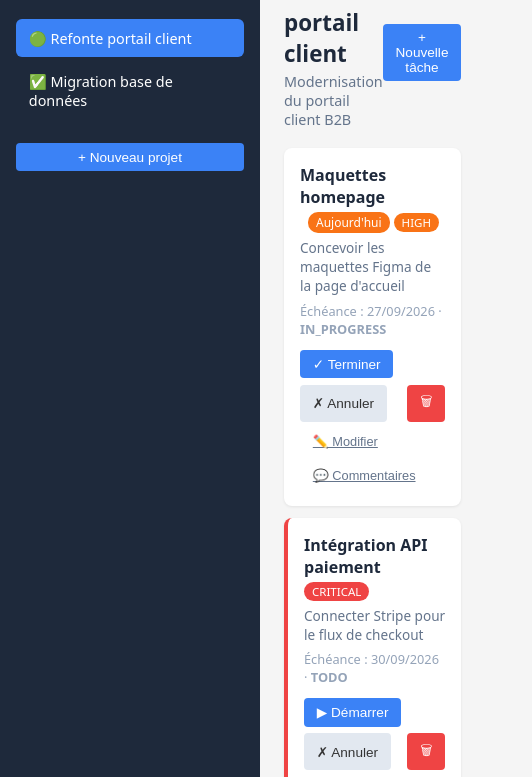
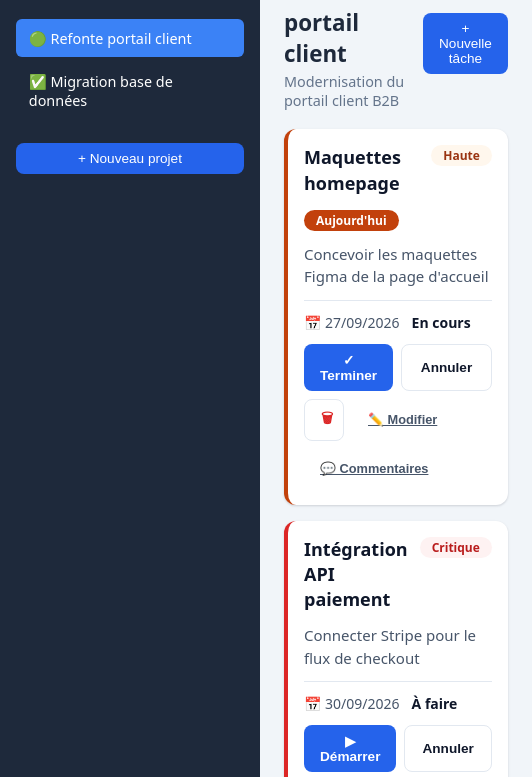
Before and after one commit to daniel-chris-lucas/formation-ia-webnet, a website built with Vite: page index.html in a window 390 px wide. Shown: the part 48-825 px from the top of the page, 532 px wide, since content can reach past the window. Built offline with nearby package versions, Linux system fonts and the light colour scheme.

Commit message:
lab 4 Front (corrigé) : carte tâche v2 intégrée depuis la maquette (tokens des specs, mobile-first, libellés FR, bouton supprimer accessible)
Co-Authored-By: Claude Opus 5.5 <noreply@anthropic.com>
Claude-Session: https://claude.ai/code/session_01Vvk8wHecXfMEHXgMFGkQoa

```diff
--- a/src/components/TaskCard.ts
+++ b/src/components/TaskCard.ts
@@ -4,7 +4,7 @@ import { bindTaskCardActions } from './TaskCard.handlers.js';
 
 /** Carte d'une tâche : rendu uniquement, la logique vit dans TaskCard.view / TaskCard.handlers, les styles dans src/styles. */
 export function renderTaskCard(task: Task, onUpdate: () => void): HTMLElement {
-  const card = document.createElement('div');
+  const card = document.createElement('article');
   card.className = taskCardClass(task);
   card.innerHTML = taskCardHtml(task);
   bindTaskCardActions(card, task, onUpdate);
--- a/src/components/TaskCard.view.ts
+++ b/src/components/TaskCard.view.ts
@@ -1,10 +1,11 @@
 import type { Task } from '../types.js';
 import { canReopen } from '../services/taskService.js';
 import { formatDate, getDueState } from '../utils/date.js';
+import { PRIORITY_LABELS, STATUS_LABELS } from '../utils/labels.js';
 
-// Styles : src/styles/components/_task-card.scss et _pill.scss (BEM)
+// Carte v2 (maquettes/maquette-carte-tache-*.png) — styles : src/styles/components/_task-card.scss et _pill.scss
 const BADGES = {
-  overdue: `<span class="pill pill--overdue">En retard</span>`,
+  overdue: `<span class="pill pill--overdue">⚠ En retard</span>`,
   today: `<span class="pill pill--today">Aujourd'hui</span>`,
 };
 
@@ -13,20 +14,17 @@ export function isClosed(task: Task): boolean {
 }
 
 export function taskCardClass(task: Task): string {
-  return [
-    'task-card',
-    task.priority === 'CRITICAL' ? 'task-card--critical' : '',
-    isClosed(task) ? 'task-card--closed' : '',
-  ].filter(Boolean).join(' ');
+  return ['task-card', `task-card--${task.priority.toLowerCase()}`, isClosed(task) ? 'task-card--closed' : '']
+    .filter(Boolean).join(' ');
 }
 
 function actionsHtml(task: Task): string {
-  if (task.status === 'TODO') return `<button class="btn-primary btn-start">▶ Démarrer</button><button class="btn-secondary btn-cancel">✗ Annuler</button>`;
-  if (task.status === 'IN_PROGRESS') return `<button class="btn-primary btn-done">✓ Terminer</button><button class="btn-secondary btn-cancel">✗ Annuler</button>`;
+  if (task.status === 'TODO') return `<button class="btn-primary btn-start">▶ Démarrer</button><button class="btn-secondary btn-cancel">Annuler</button>`;
+  if (task.status === 'IN_PROGRESS') return `<button class="btn-primary btn-done">✓ Terminer</button><button class="btn-secondary btn-cancel">Annuler</button>`;
   if (task.status === 'DONE') {
     return canReopen(task)
       ? `<button class="btn-secondary btn-reopen">↩ Réouvrir</button>`
-      : `<button class="btn-ghost btn-reopen" disabled title="Réouverture possible après 7 jours">↩ Réouvrir</button>`;
+      : `<button class="btn-secondary btn-reopen" disabled title="Réouverture possible après 7 jours">↩ Réouvrir</button>`;
   }
   return '';
 }
@@ -34,18 +32,20 @@ function actionsHtml(task: Task): string {
 export function taskCardHtml(task: Task): string {
   const state = getDueState(task.dueDate, isClosed(task));
   return `
-    <div class="task-card__body">
-      <div class="task-card__main">
-        <div class="task-card__heading">
-          <strong class="task-card__title">${task.title}</strong>
-          ${state ? BADGES[state] : ''}<span class="pill pill--priority pill--${task.priority.toLowerCase()}">${task.priority}</span>
-        </div>
-        ${task.description ? `<p class="task-card__desc">${task.description}</p>` : ''}
-        <div class="task-card__meta">Échéance : ${formatDate(task.dueDate)} · <strong>${task.status}</strong></div>
+    <div class="task-card__header">
+      <h3 class="task-card__title">${task.title}</h3>
+      <span class="pill pill--${task.priority.toLowerCase()}">${PRIORITY_LABELS[task.priority]}</span>
+    </div>
+    ${state ? `<div>${BADGES[state]}</div>` : ''}
+    ${task.description ? `<p class="task-card__desc">${task.description}</p>` : ''}
+    <div class="task-card__footer">
+      <div class="task-card__meta">
+        <span><span aria-hidden="true">📅</span> ${formatDate(task.dueDate)}</span>
+        <span class="task-card__status">${STATUS_LABELS[task.status]}</span>
       </div>
-    </div>
-    <div class="task-card__actions task-actions">
-      ${actionsHtml(task)}
-      <button class="btn-danger btn-delete task-card__delete">🗑</button>
+      <div class="task-card__actions task-actions">
+        ${actionsHtml(task)}
+        <button class="btn-icon btn-delete task-card__delete" aria-label="Supprimer la tâche « ${task.title} »"><span aria-hidden="true">🗑</span></button>
+      </div>
     </div>`;
 }
--- a/src/styles/_base.scss
+++ b/src/styles/_base.scss
@@ -2,7 +2,7 @@
 * { box-sizing: border-box; margin: 0; padding: 0; }
 
 body {
-  font-family: system-ui, sans-serif;
+  font-family: system-ui, -apple-system, 'Segoe UI', sans-serif;
   background: var(--color-bg);
   color: var(--color-text-body);
 }
@@ -12,7 +12,7 @@ body {
 h1 {
   font-size: 1.2rem;
   font-weight: 700;
-  color: var(--color-text-subtle);
+  color: var(--color-on-sidebar-muted); // le h1 est dans la sidebar sombre
   margin-bottom: var(--space-6);
   letter-spacing: 0.05em;
   text-transform: uppercase;
@@ -26,6 +26,7 @@ button {
   font-size: 0.85rem;
 
   &:disabled { opacity: 0.5; cursor: not-allowed; }
+  &:focus-visible { outline: none; box-shadow: var(--focus-ring); }
 }
 
 input, textarea, select {
@@ -38,5 +39,6 @@ input, textarea, select {
 
 .btn-primary { background: var(--color-primary); color: var(--color-on-primary); }
 .btn-danger { background: var(--color-danger); color: var(--color-on-primary); }
-.btn-secondary { background: var(--color-secondary-bg); color: var(--color-text-body); }
+.btn-secondary { background: var(--color-secondary-bg); color: var(--color-text-body); border: 1px solid var(--color-border); }
+.btn-icon { background: var(--color-surface); color: var(--color-danger); border: 1px solid var(--color-border); }
 .btn-ghost { background: transparent; color: var(--color-text-muted); text-decoration: underline; }
--- a/src/styles/_tokens.scss
+++ b/src/styles/_tokens.scss
@@ -1,38 +1,61 @@
-// Design tokens TaskFlow — CSS custom properties nommées par RÔLE.
-// Seul fichier autorisé à contenir des couleurs en dur.
+// Design tokens TaskFlow — source : maquettes/specs-maquettes.md
+// CSS custom properties nommées par RÔLE. Seul fichier autorisé à contenir des couleurs en dur.
 :root {
-  // Couleurs
-  --color-primary: #3b82f6;
+  // Couleurs de base
+  --color-primary: #2563eb;
   --color-on-primary: #fff;
-  --color-danger: #ef4444;
-  --color-warning: #f97316;
-  --color-text: #1e293b;
-  --color-text-body: #333;
-  --color-text-muted: #64748b;
-  --color-text-subtle: #94a3b8;
-  --color-bg: #f5f5f5;
+  --color-text: #0f172a;
+  --color-text-body: #0f172a;
+  --color-text-muted: #475569;
+  --color-text-subtle: #475569;
+  --color-border: #e2e8f0;
+  --color-border-input: #cbd5e1;
+  --color-bg: #f1f5f9;
   --color-surface: #fff;
-  --color-secondary-bg: #e2e8f0;
-  --color-border-input: #d1d5db;
+  --color-secondary-bg: #fff;
   --color-sidebar: #1e293b;
   --color-on-sidebar: #fff;
+  --color-on-sidebar-muted: #94a3b8; // 5,7:1 sur --color-sidebar
 
-  // Priorités
-  --priority-low: #94a3b8;
-  --priority-medium: #3b82f6;
-  --priority-high: #f97316;
-  --priority-critical: #ef4444;
+  // États
+  --color-danger: #dc2626;
+  --color-danger-bg: #fef2f2;
+  --color-danger-text: #b91c1c;
+  --color-warning: #c2410c;
+  --color-warning-bg: #fff7ed;
+  --color-warning-text: #9a3412;
+  --color-success: #15803d;
+  --color-info-bg: #eff6ff;
+  --color-info-text: #1d4ed8;
+  --color-neutral-bg: #f1f5f9;
+
+  // Priorités (bordure gauche des cartes)
+  --priority-low: #475569;
+  --priority-medium: #2563eb;
+  --priority-high: #c2410c;
+  --priority-critical: #dc2626;
 
   // Formes
-  --radius-control: 4px;
-  --radius-card: 8px;
-  --radius-pill: 10px;
-  --shadow-card: 0 1px 3px rgba(0, 0, 0, 0.08);
+  --radius-control: 8px;
+  --radius-card: 12px;
+  --radius-pill: 999px;
+  --shadow-card: 0 1px 2px rgba(15, 23, 42, 0.06), 0 1px 3px rgba(15, 23, 42, 0.1);
+  --focus-ring: 0 0 0 3px rgba(37, 99, 235, 0.4);
 
-  // Espacements
+  // Espacements (4 · 8 · 12 · 16 · 24 · 32 px)
   --space-1: 0.25rem;
-  --space-2: 0.4rem;
+  --space-2: 0.5rem;
   --space-3: 0.75rem;
   --space-4: 1rem;
   --space-6: 1.5rem;
+  --space-8: 2rem;
+
+  // Typo
+  --font-size-title: 1.125rem;
+  --font-size-body: 0.9375rem;
+  --font-size-meta: 0.875rem;
+  --font-size-pill: 0.75rem;
+
+  // Cibles tactiles
+  --touch-target: 2.5rem; // 40 px
 }
--- a/src/styles/components/_pill.scss
+++ b/src/styles/components/_pill.scss
@@ -1,16 +1,19 @@
-// Pastilles : badges d'échéance et de priorité
+// Pastilles : badges d'échéance (pleins) et de priorité (fond clair)
 .pill {
-  color: var(--color-on-primary);
-  padding: 2px 8px;
+  display: inline-flex;
+  align-items: center;
+  gap: var(--space-1);
   border-radius: var(--radius-pill);
-  font-size: 0.75rem;
+  padding: 2px var(--space-3);
+  font-size: var(--font-size-pill);
+  font-weight: 600;
+  white-space: nowrap;
 
-  &--overdue { background: var(--color-danger); margin-left: 8px; }
-  &--today { background: var(--color-warning); margin-left: 8px; }
+  &--overdue { background: var(--color-danger); color: var(--color-on-primary); }
+  &--today { background: var(--color-warning); color: var(--color-on-primary); }
 
-  &--priority { font-size: 0.72rem; }
-  &--low { background: var(--priority-low); }
-  &--medium { background: var(--priority-medium); }
-  &--high { background: var(--priority-high); }
-  &--critical { background: var(--priority-critical); }
+  &--low { background: var(--color-neutral-bg); color: var(--color-text-muted); }
+  &--medium { background: var(--color-info-bg); color: var(--color-info-text); }
+  &--high { background: var(--color-warning-bg); color: var(--color-warning-text); }
+  &--critical { background: var(--color-danger-bg); color: var(--color-danger-text); }
 }
--- a/src/styles/components/_task-card.scss
+++ b/src/styles/components/_task-card.scss
@@ -1,27 +1,94 @@
-// Carte d'une tâche — BEM : .task-card, .task-card__element, .task-card--modificateur
+// Carte d'une tâche v2 — maquettes/maquette-carte-tache-*.png
+// BEM, mobile-first : base = mobile (≤ 480 px), puis @media (min-width: 481px)
 .task-card {
+  display: grid;
+  gap: var(--space-3);
   background: var(--color-surface);
   border-radius: var(--radius-card);
+  border-left: 4px solid var(--priority-medium);
+  box-shadow: var(--shadow-card);
   padding: var(--space-4);
-  margin-bottom: var(--space-3);
-  box-shadow: var(--shadow-card);
+  margin-bottom: var(--space-4);
 
-  &--critical { border-left: 4px solid var(--priority-critical); }
+  &--low { border-left-color: var(--priority-low); }
+  &--medium { border-left-color: var(--priority-medium); }
+  &--high { border-left-color: var(--priority-high); }
+  &--critical { border-left-color: var(--priority-critical); }
   &--closed { opacity: 0.6; }
 
-  &__body { display: flex; align-items: flex-start; }
-  &__main { flex: 1; }
-  &__heading { display: flex; align-items: center; flex-wrap: wrap; gap: 4px; }
-  &__title { color: var(--color-text); }
-
-  &--closed &__title {
-    text-decoration: line-through;
-    color: var(--color-text-subtle);
+  &__header {
+    display: flex;
+    justify-content: space-between;
+    align-items: flex-start;
+    gap: var(--space-3);
   }
 
-  &__desc { color: var(--color-text-muted); font-size: 0.85rem; margin-top: 0.3rem; }
-  &__meta { font-size: 0.8rem; color: var(--color-text-subtle); margin-top: var(--space-2); }
+  &__title {
+    font-size: var(--font-size-title);
+    font-weight: 600;
+    line-height: 1.4;
+    color: var(--color-text);
+  }
 
-  &__actions { margin-top: var(--space-3); display: flex; flex-wrap: wrap; gap: var(--space-2); }
-  &__delete { margin-left: auto; }
+  &--closed &__title { text-decoration: line-through; }
+
+  &__desc {
+    color: var(--color-text-muted);
+    font-size: var(--font-size-body);
+    line-height: 1.5;
+  }
+
+  &__footer {
+    display: flex;
+    flex-direction: column;
+    align-items: stretch;
+    gap: var(--space-3);
+    border-top: 1px solid var(--color-border);
+    padding-top: var(--space-3);
+  }
+
+  &__meta {
+    display: flex;
+    gap: var(--space-3);
+    align-items: center;
+    color: var(--color-text-muted);
+    font-size: var(--font-size-meta);
+  }
+
+  &__status { font-weight: 600; color: var(--color-text); }
+
+  &__actions {
+    display: flex;
+    flex-wrap: wrap;
+    gap: var(--space-2);
+
+    > button {
+      min-height: var(--touch-target);
+      padding: var(--space-2) var(--space-4);
+      border-radius: var(--radius-control);
+      font-weight: 600;
+    }
+
+    > .btn-primary,
+    > .btn-secondary { flex: 1; }
+  }
+
+  &__delete {
+    width: var(--touch-target);
+    padding: 0;
+  }
+
+  @media (min-width: 481px) {
+    padding: var(--space-4) var(--space-6);
+
+    &__footer {
+      flex-direction: row;
+      justify-content: space-between;
+      align-items: center;
+      flex-wrap: wrap;
+    }
+
+    &__actions > .btn-primary,
+    &__actions > .btn-secondary { flex: none; }
+  }
 }
--- /dev/null
+++ b/src/utils/labels.ts
@@ -0,0 +1,16 @@
+import type { Priority, TaskStatus } from '../types.js';
+
+/** Libellés affichés (maquette v2). Les valeurs techniques restent en anglais dans les données. */
+export const STATUS_LABELS: Record<TaskStatus, string> = {
+  TODO: 'À faire',
+  IN_PROGRESS: 'En cours',
+  DONE: 'Terminée',
+  CANCELLED: 'Annulée',
+};
+
+export const PRIORITY_LABELS: Record<Priority, string> = {
+  LOW: 'Basse',
+  MEDIUM: 'Moyenne',
+  HIGH: 'Haute',
+  CRITICAL: 'Critique',
+};
```
